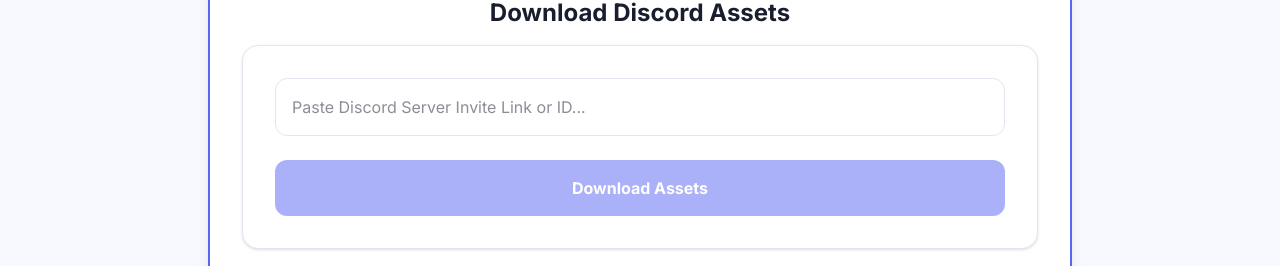
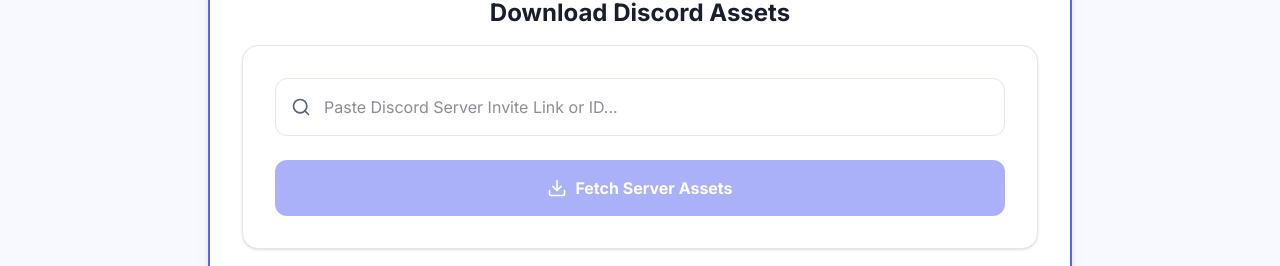
Before and after one commit to jassu-dev/freediscordtools, a Next.js app: page /tools/discord-banner-downloader in a window 1280 px wide. Shown: the part 274-540 px from the top of the page. Built offline with nearby package versions, Linux system fonts and the light colour scheme.

Commit message:
feat: update sitemap, enhance Banner Downloader tool UI

```diff
--- a/src/components/tools/BannerDownloaderTool.tsx
+++ b/src/components/tools/BannerDownloaderTool.tsx
@@ -1,10 +1,11 @@
 'use client';
 import { useState } from 'react';
+import { Download, Search } from 'lucide-react'; // Assuming lucide-react is available
 
 export default function BannerDownloaderTool() {
   const [input, setInput] = useState('');
   const [loading, setLoading] = useState(false);
-  const [result, setResult] = useState<string | null>(null);
+  const [result, setResult] = useState<{banner: string, icon: string} | null>(null);
 
   const handleDownload = () => {
     setLoading(true);
@@ -12,31 +13,57 @@
 
     // Simulate API call to fetch assets
     setTimeout(() => {
-      setResult('Assets found! (Simulated download link)');
+      setResult({
+        banner: 'https://via.placeholder.com/600x200?text=Banner',
+        icon: 'https://via.placeholder.com/128x128?text=Icon'
+      });
       setLoading(false);
     }, 2500);
   };
 
   return (
     <div className="bg-white p-8 rounded-2xl border border-[#E3E6F0] shadow-sm">
+      <div className="relative mb-6">
+        <Search className="absolute left-4 top-1/2 transform -translate-y-1/2 text-[#5b6282]" size={20} />
         <input
           type="text"
-        className="w-full p-4 border border-[#E3E6F0] rounded-xl mb-6 focus:border-[#5865F2] focus:ring-1 focus:ring-[#5865F2] outline-none"
+          className="w-full pl-12 pr-4 py-4 border border-[#E3E6F0] rounded-xl focus:border-[#5865F2] focus:ring-1 focus:ring-[#5865F2] outline-none transition-all"
           placeholder="Paste Discord Server Invite Link or ID..."
           value={input}
           onChange={(e) => setInput(e.target.value)}
         />
+      </div>
       <button
         onClick={handleDownload}
         disabled={loading || !input}
-        className="bg-[#5865F2] hover:bg-[#4752C4] text-white px-8 py-4 rounded-xl font-bold w-full transition-all disabled:opacity-50"
+        className="flex items-center justify-center gap-2 bg-[#5865F2] hover:bg-[#4752C4] text-white px-8 py-4 rounded-xl font-bold w-full transition-all disabled:opacity-50"
       >
-        {loading ? 'Fetching Assets...' : 'Download Assets'}
+        {loading ? (
+          <>
+            <div className="w-5 h-5 border-2 border-white border-t-transparent rounded-full animate-spin" />
+            Analyzing Server...
+          </>
+        ) : (
+          <>
+            <Download size={20} />
+            Fetch Server Assets
+          </>
+        )}
       </button>
 
       {result && (
-        <div className="mt-8 p-6 bg-[#F8F9FF] rounded-xl border border-[#5865F2]/20 text-center">
-          <p className="font-bold text-[#1a1d2e]">{result}</p>
+        <div className="mt-8 p-6 bg-[#F8F9FF] rounded-xl border border-[#5865F2]/20 animate-in fade-in duration-500">
+          <h3 className="font-bold text-lg mb-4 text-[#1a1d2e]">Assets Found:</h3>
+          <div className="grid grid-cols-2 gap-4">
+            <div className="text-center">
+              <img src={result.banner} alt="Server Banner" className="rounded-lg mb-2 shadow" />
+              <button className="text-sm font-semibold text-[#5865F2]">Download Banner</button>
+            </div>
+            <div className="text-center">
+              <img src={result.icon} alt="Server Icon" className="rounded-full w-20 h-20 mx-auto mb-2 shadow" />
+              <button className="text-sm font-semibold text-[#5865F2]">Download Icon</button>
+            </div>
+          </div>
         </div>
       )}
     </div>
```
Also changed, not shown: 1 other file (tests, documents, lock files or other folders). Lines whose indentation alone changed are shown as unchanged.
